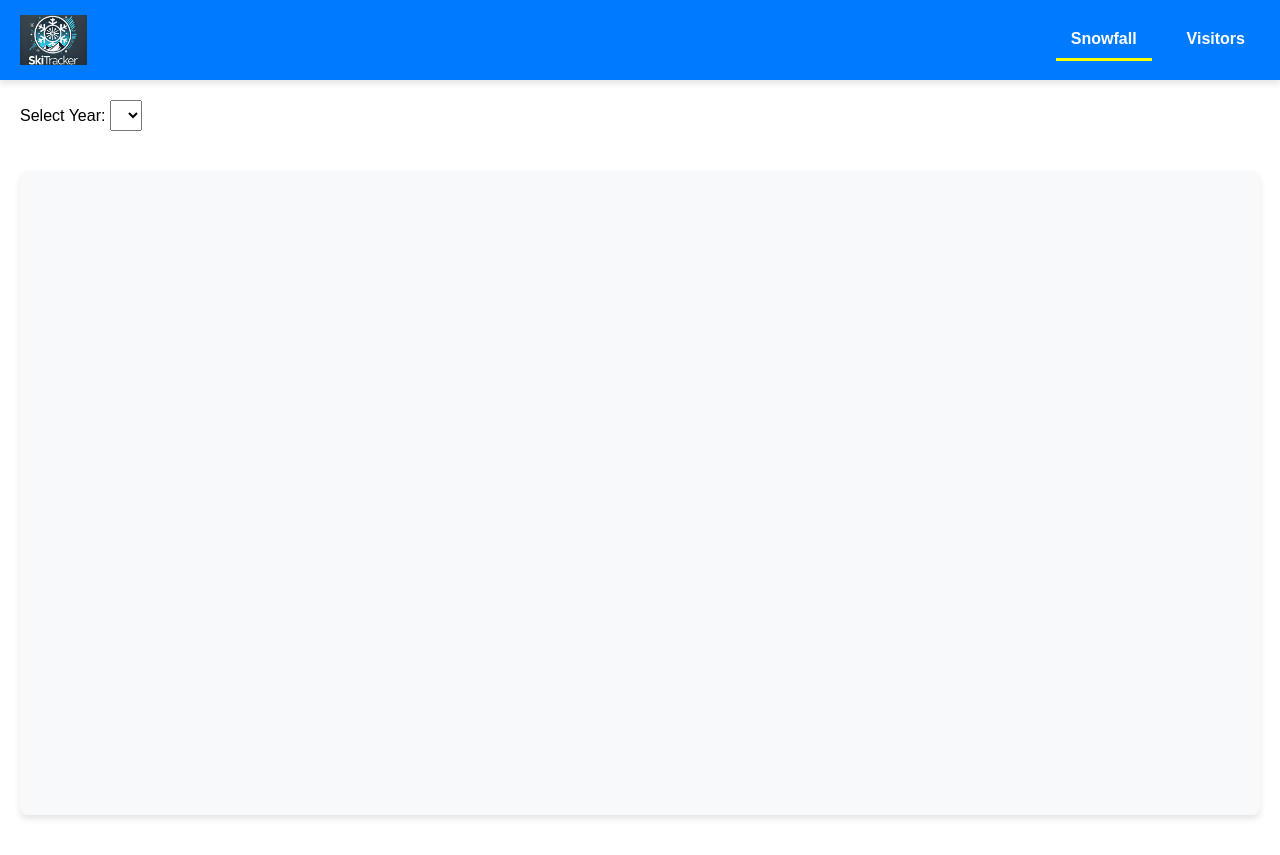
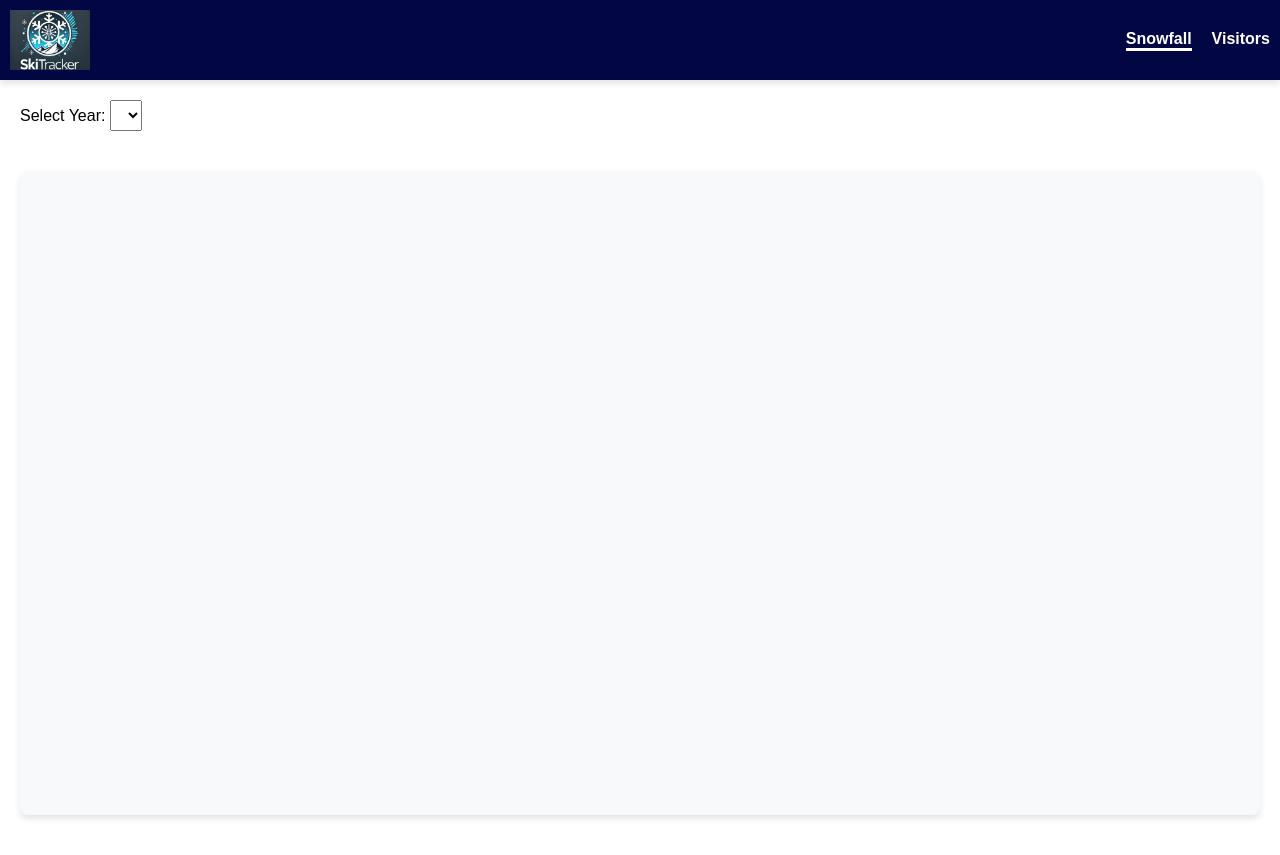
Before and after one commit to nick-dilli/ski-conditions-tracker, a website: page public/index.html in a window 1280 px wide. Drawn offline with nearby package versions, Linux system fonts and the light colour scheme; no server answers.

Commit message:
Updated formatting

```diff
--- a/public/index.html
+++ b/public/index.html
@@ -14,16 +14,16 @@
       display: flex;
       align-items: center;
       justify-content: space-between;
-      background-color: #007bff;
+      background-color: #020642;
       color: white;
-      padding: 15px 20px;
+      padding: 10px 10px;
       box-shadow: 0px 4px 6px rgba(0, 0, 0, 0.1);
       position: sticky;
       top: 0;
       z-index: 10;
     }
     header img {
-      height: 50px;
+      height: 60px;
     }
     nav {
       display: flex;
@@ -33,10 +33,9 @@
       text-decoration: none;
       color: white;
       font-weight: bold;
-      padding: 10px 15px;
     }
     nav a.active {
-      border-bottom: 3px solid yellow;
+      border-bottom: 3px solid rgb(255, 255, 255);
     }
     main {
       padding: 20px;
@@ -143,16 +142,15 @@
           scales: {
             y: {
               beginAtZero: true,
+              grid: { display: false },
               title: {
                 display: true,
                 text: 'Snowfall (inches)'
               }
             },
             x: {
-              title: {
-                display: true,
-                text: 'Resorts'
-              }
+              grid: { display: false },
+              title: { display: false }
             }
           }
         }
```
